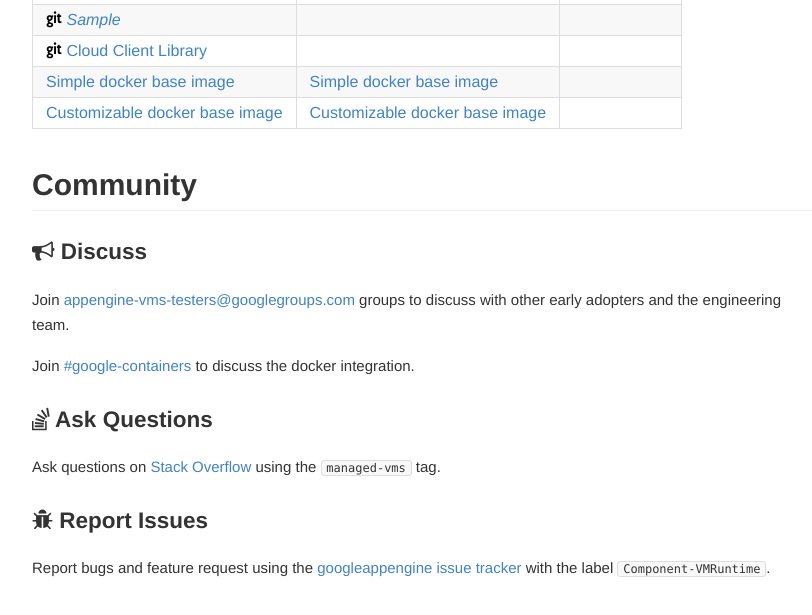
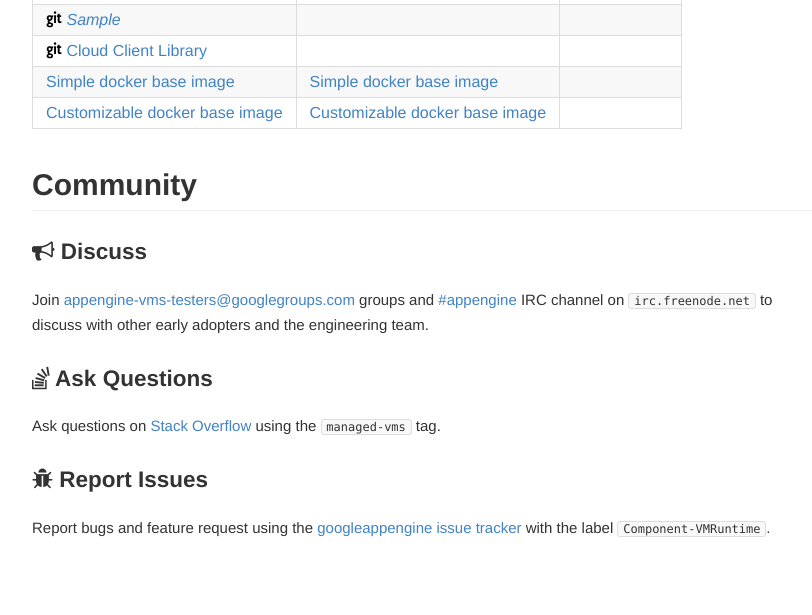
Before and after one commit to proppy/managed-vms-preview, a plain HTML site: page index.html in a window 1280 px wide. Shown: the part 774-1389 px from the top of the page, without its empty margins (213-1025 px from the left). After the commit the page ends 1352 px from the top, so only its background shows below. Drawn offline with Linux system fonts and the light colour scheme.

Commit message:
sync index

```diff
--- a/index.html
+++ b/index.html
@@ -107,8 +107,7 @@
     h='&#x67;&#x6f;&#x6f;&#x67;&#108;&#x65;&#x67;&#114;&#x6f;&#x75;&#112;&#x73;&#46;&#x63;&#x6f;&#x6d;';a='&#64;';n='&#x61;&#112;&#112;&#x65;&#110;&#x67;&#x69;&#110;&#x65;&#x2d;&#118;&#x6d;&#x73;&#x2d;&#116;&#x65;&#x73;&#116;&#x65;&#114;&#x73;';e=n+a+h;
     document.write('<a h'+'ref'+'="ma'+'ilto'+':'+e+'">'+e+'<\/'+'a'+'>');
     // -->
-    </script><noscript>&#x61;&#112;&#112;&#x65;&#110;&#x67;&#x69;&#110;&#x65;&#x2d;&#118;&#x6d;&#x73;&#x2d;&#116;&#x65;&#x73;&#116;&#x65;&#114;&#x73;&#32;&#x61;&#116;&#32;&#x67;&#x6f;&#x6f;&#x67;&#108;&#x65;&#x67;&#114;&#x6f;&#x75;&#112;&#x73;&#32;&#100;&#x6f;&#116;&#32;&#x63;&#x6f;&#x6d;</noscript></a> groups to discuss with other early adopters and the engineering team.</p>
-    <p>Join <a href="http://webchat.freenode.net/?channels=google-containers">#google-containers</a> to discuss the docker integration.</p>
+    </script><noscript>&#x61;&#112;&#112;&#x65;&#110;&#x67;&#x69;&#110;&#x65;&#x2d;&#118;&#x6d;&#x73;&#x2d;&#116;&#x65;&#x73;&#116;&#x65;&#114;&#x73;&#32;&#x61;&#116;&#32;&#x67;&#x6f;&#x6f;&#x67;&#108;&#x65;&#x67;&#114;&#x6f;&#x75;&#112;&#x73;&#32;&#100;&#x6f;&#116;&#32;&#x63;&#x6f;&#x6d;</noscript></a> groups and <a href="http://webchat.freenode.net/?channels=appengine">#appengine</a> IRC channel on <code>irc.freenode.net</code> to discuss with other early adopters and the engineering team.</p>
     <h3 id="ask-questions"><i class="fa fa-stack-overflow"></i> Ask Questions</h3>
     <p>Ask questions on <a href="http://stackoverflow.com/questions/tagged/managed-vms">Stack Overflow</a> using the <code>managed-vms</code> tag.</p>
     <h3 id="report-issues"><i class="fa fa-bug"></i> Report Issues</h3>
```
